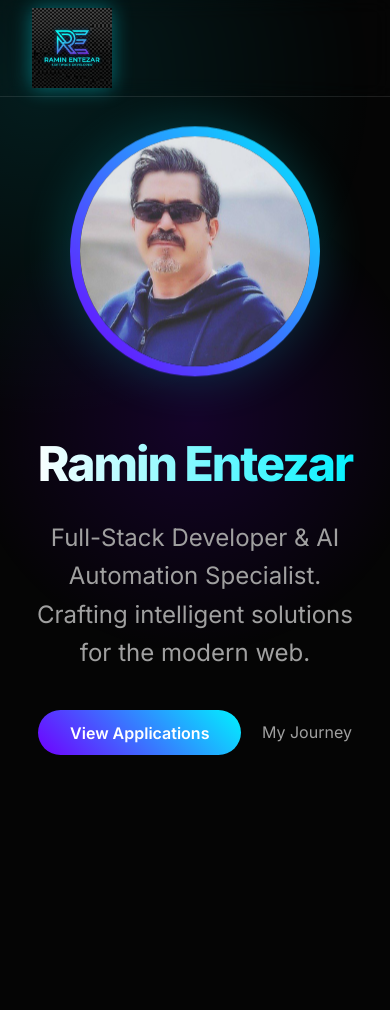
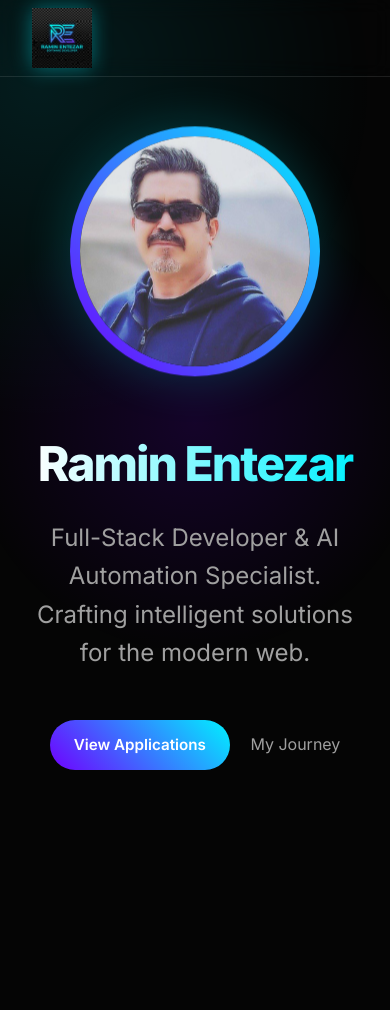
Before and after one commit to raminentezar-rgb/ramin_cv, a Django app: page / in a window 390 px wide. Shown: the top 1010 px of the page. Run offline with Django 4.2, Linux system fonts and the light colour scheme; data that the repository does not hold is empty.

Commit message:
Fix mobile layout issues and button styling

```diff
--- a/portfolio/templates/portfolio/index.html
+++ b/portfolio/templates/portfolio/index.html
@@ -106,7 +106,7 @@
     <div class="glass-card" style="max-width: 800px; margin: 0 auto; padding: 4rem;">
         <h2 style="font-size: 3rem; margin-bottom: 1.5rem;">Let's Build Something Great</h2>
         <p style="margin-bottom: 3rem; color: var(--text-secondary);">Interested in a custom AI bot or a high-performance web application? Let's discuss your project.</p>
-        <a href="https://wa.me/905373474903" target="_blank" class="btn-primary" style="font-size: 1.2rem; padding: 1.2rem 3rem;">Message on WhatsApp</a>
+        <a href="https://wa.me/905373474903" target="_blank" class="btn-primary">Message on WhatsApp</a>
     </div>
 </section>
 {% endblock %}
--- a/static/css/style.css
+++ b/static/css/style.css
@@ -178,11 +178,14 @@ section {
 .btn-primary {
     background: linear-gradient(45deg, var(--accent-secondary), var(--accent-color));
     color: white !important;
-    padding: 0.8rem 2rem;
+    padding: 1.2rem 3rem;
     border-radius: 50px;
     font-weight: 600;
     text-decoration: none;
     transition: transform 0.3s, box-shadow 0.3s;
+    display: inline-block;
+    max-width: 100%;
+    font-size: 1.1rem;
 }
 
 .btn-primary:hover {
@@ -306,4 +309,18 @@ footer {
     .hero h1 { font-size: 3rem; }
     .nav-links { display: none; }
     .footer-content { flex-direction: column; gap: 2rem; }
+
+    /* Mobile button fixes */
+    .btn-primary {
+        padding: 0.8rem 1.5rem;
+        font-size: 0.95rem;
+    }
+
+    section#contact .glass-card {
+        padding: 2rem 1rem !important;
+    }
+
+    .logo-img {
+        height: 60px;
+    }
 }
```
